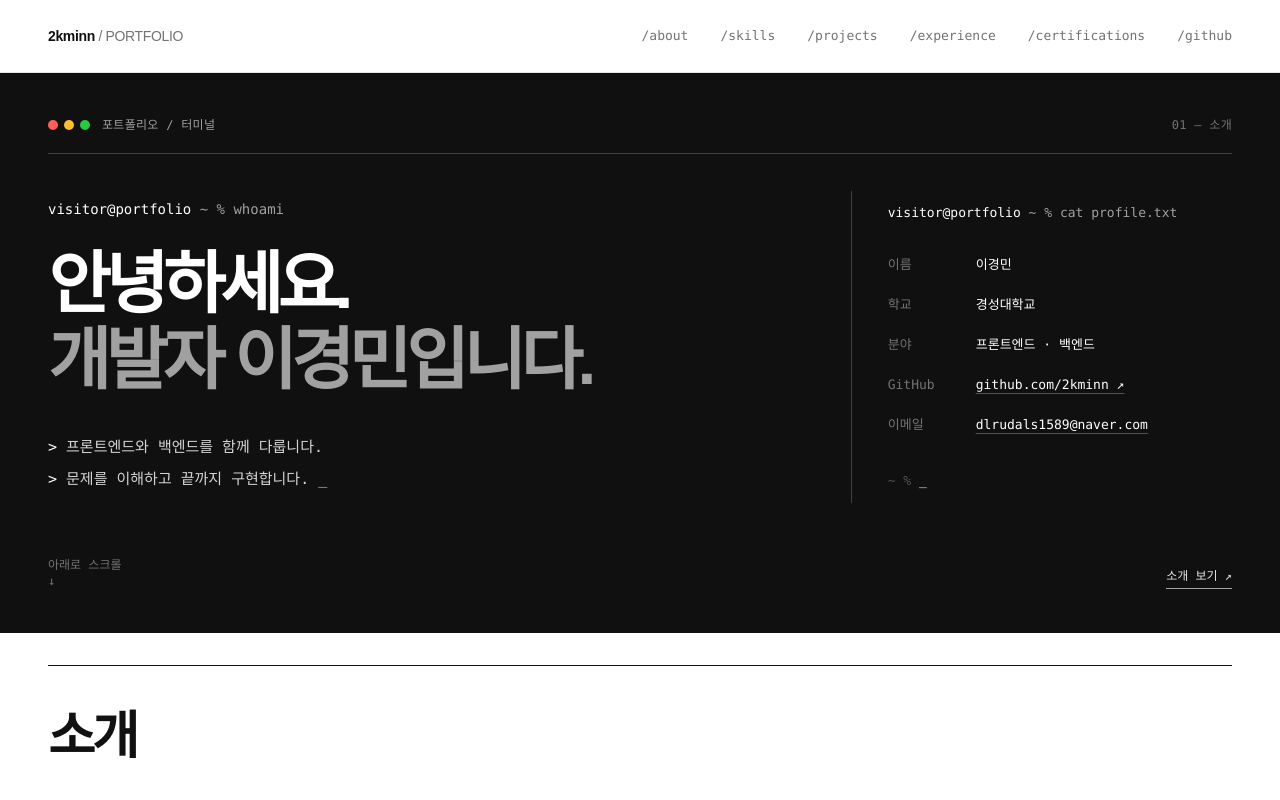
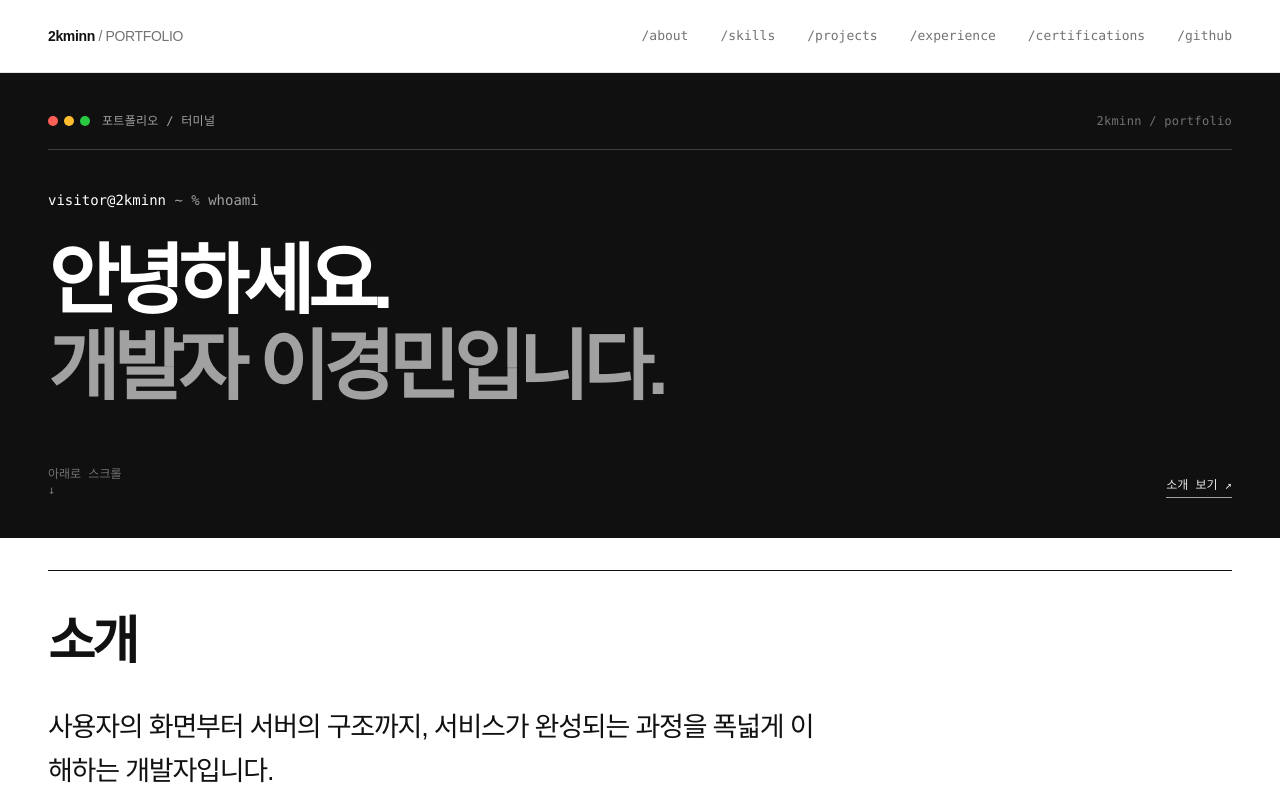
Before and after one commit to 2kminn/Portfolio, a Next.js app: page / in a window 1280 px wide. Shown: the top 800 px of the page. Built offline with nearby package versions, Linux system fonts and the light colour scheme.

Commit message:
Update Site source

```diff
--- a/components/Terminal.tsx
+++ b/components/Terminal.tsx
@@ -1,28 +1,14 @@
 export default function Terminal() {
   return (
-    <section className="min-h-[500px] bg-[#101010] text-white md:min-h-[560px]" aria-labelledby="hero-title">
-      <div className="mx-auto flex min-h-[500px] w-[min(1200px,calc(100%-40px))] flex-col py-7 md:min-h-[560px] md:w-[min(1200px,calc(100%-96px))] md:py-11">
+    <section className="bg-[#101010] text-white" aria-labelledby="hero-title">
+      <div className="mx-auto flex min-h-[410px] w-[min(1200px,calc(100%-40px))] flex-col py-7 md:min-h-[460px] md:w-[min(1200px,calc(100%-96px))] md:py-10">
         <div className="flex items-center justify-between border-b border-neutral-700 pb-5 font-mono text-xs tracking-wide text-neutral-400">
           <span className="flex items-center gap-3"><span aria-hidden="true" className="flex gap-1.5"><i className="h-2.5 w-2.5 rounded-full bg-[#ff5f57]" /><i className="h-2.5 w-2.5 rounded-full bg-[#febc2e]" /><i className="h-2.5 w-2.5 rounded-full bg-[#28c840]" /></span>포트폴리오 / 터미널</span>
-          <span className="hidden text-neutral-500 sm:block">01 — 소개</span>
+          <span className="hidden text-neutral-500 sm:block">2kminn / portfolio</span>
         </div>
-        <div className="grid flex-1 gap-12 py-14 lg:grid-cols-[minmax(0,1.55fr)_minmax(290px,.8fr)] lg:items-center lg:gap-16 lg:py-8">
-          <div>
-            <p className="mb-7 font-mono text-sm text-neutral-400"><strong className="font-normal text-white">visitor@portfolio</strong> ~ % whoami</p>
-            <h1 id="hero-title" className="text-[clamp(43px,5.3vw,68px)] leading-[1.12] font-bold tracking-[-.075em]">안녕하세요.<br /><span className="text-neutral-400">개발자 이경민입니다.</span></h1>
-            <p className="mt-8 font-mono text-[13px] leading-8 text-neutral-300 md:text-[15px]"><span className="text-white">&gt;</span> 프론트엔드와 백엔드를 함께 다룹니다.<br /><span className="text-white">&gt;</span> 문제를 이해하고 끝까지 구현합니다. _</p>
-          </div>
-          <div className="border-t border-neutral-700 pt-7 font-mono text-[13px] leading-7 lg:border-t-0 lg:border-l lg:py-2 lg:pl-9">
-            <p className="text-neutral-400"><span className="text-white">visitor@portfolio</span> ~ % cat profile.txt</p>
-            <dl className="mt-6 space-y-3">
-              <div className="grid grid-cols-[4.5rem_1fr] gap-4"><dt className="text-neutral-500">이름</dt><dd>이경민</dd></div>
-              <div className="grid grid-cols-[4.5rem_1fr] gap-4"><dt className="text-neutral-500">학교</dt><dd>경성대학교</dd></div>
-              <div className="grid grid-cols-[4.5rem_1fr] gap-4"><dt className="text-neutral-500">분야</dt><dd>프론트엔드 · 백엔드</dd></div>
-              <div className="grid grid-cols-[4.5rem_1fr] gap-4"><dt className="text-neutral-500">GitHub</dt><dd><a className="underline decoration-neutral-600 underline-offset-4 hover:text-white" href="https://github.com/2kminn" target="_blank" rel="noopener noreferrer">github.com/2kminn ↗</a></dd></div>
-              <div className="grid grid-cols-[4.5rem_1fr] gap-4"><dt className="text-neutral-500">이메일</dt><dd><a className="break-all underline decoration-neutral-600 underline-offset-4 hover:text-white" href="mailto:dlrudals1589@naver.com">dlrudals1589@naver.com</a></dd></div>
-            </dl>
-            <p className="mt-7 text-neutral-600">~ % <span className="text-white">_</span></p>
-          </div>
+        <div className="flex flex-1 flex-col justify-center py-12 md:py-10">
+          <p className="mb-7 font-mono text-sm text-neutral-400"><strong className="font-normal text-white">visitor@2kminn</strong> ~ % whoami</p>
+          <h1 id="hero-title" className="text-[clamp(43px,6vw,78px)] leading-[1.12] font-bold tracking-[-.075em]">안녕하세요.<br /><span className="text-neutral-400">개발자 이경민입니다.</span></h1>
         </div>
         <div className="flex items-end justify-between pt-4 font-mono text-xs text-neutral-500"><span>아래로 스크롤<br />↓</span><a href="#about" className="border-b border-neutral-400 pb-1 text-neutral-200">소개 보기 ↗</a></div>
       </div>
```
